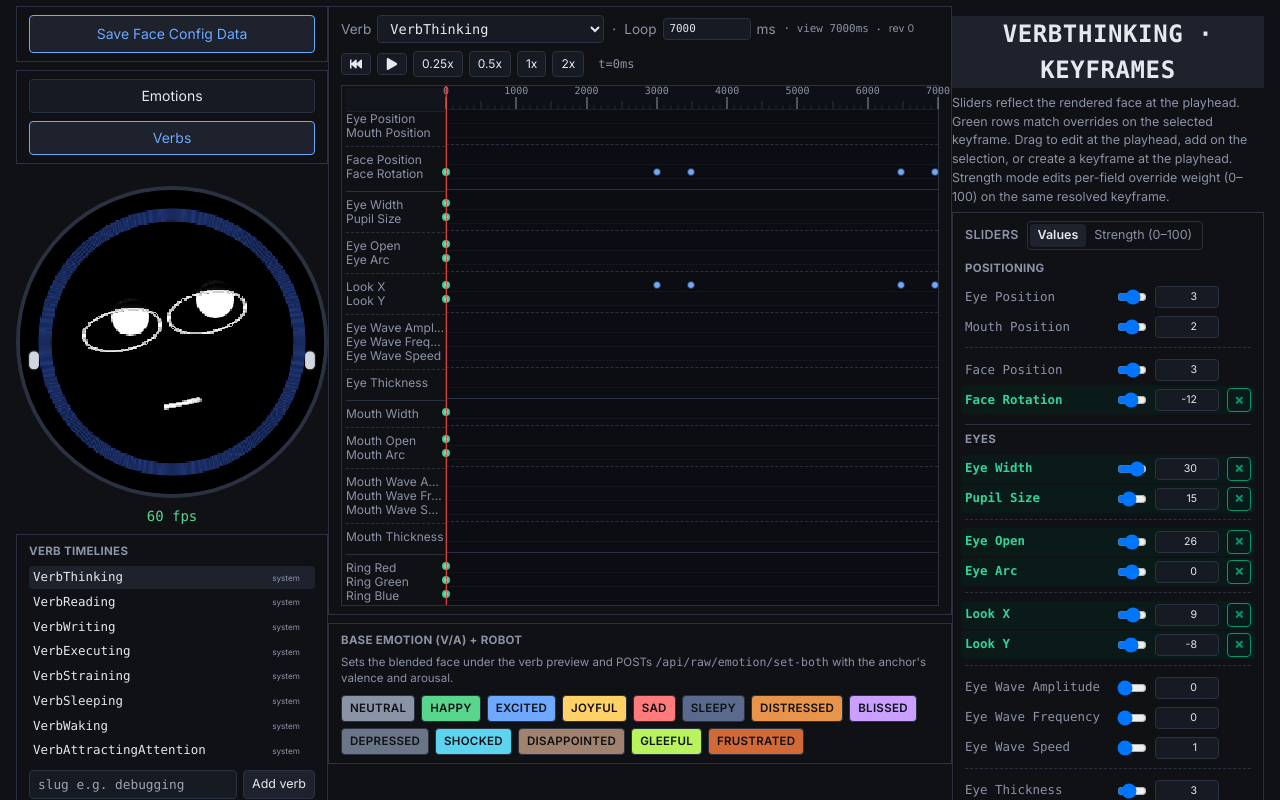
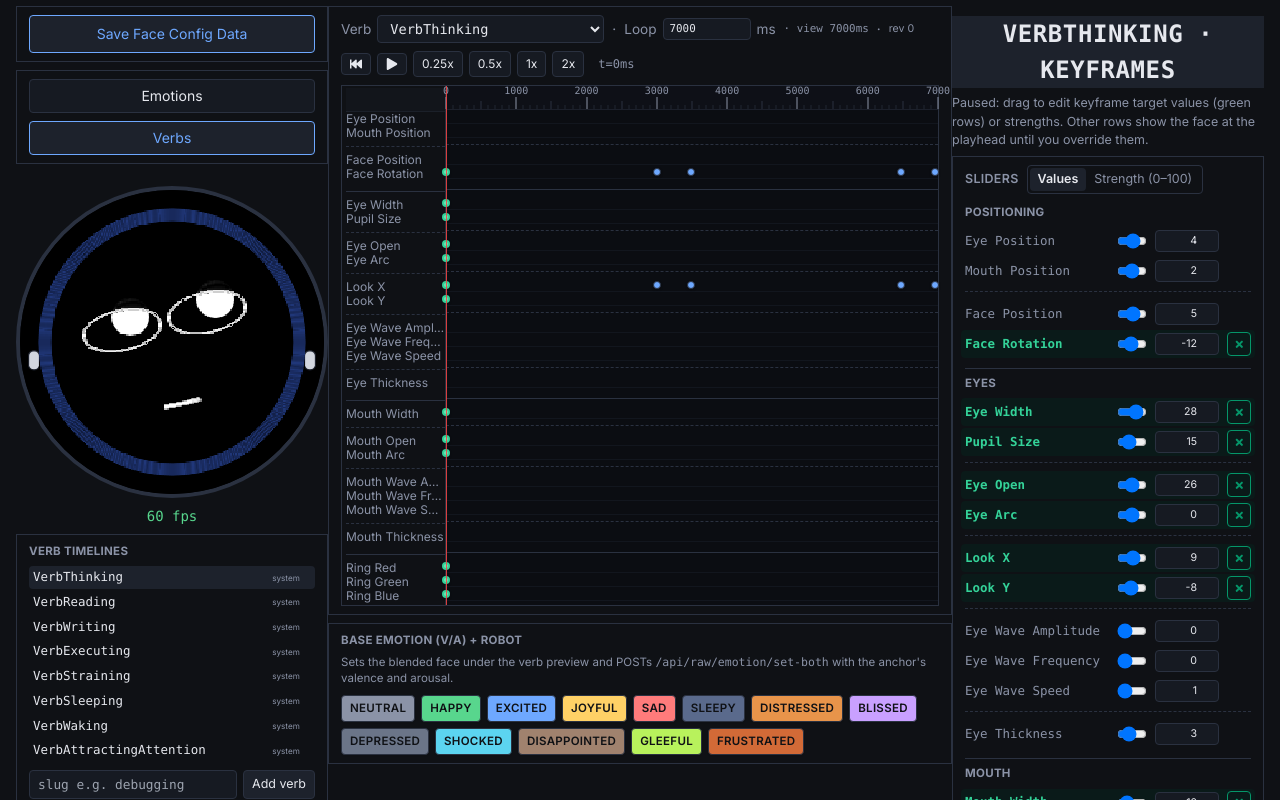
Before and after one commit to lachlansleight/claude-code-wrapper, a Next.js app in the folder face-editor/: page / in a window 1280 px wide. Both pictures are taken after a click on the button "Verbs". Shown: the top 800 px of the page. Built offline with nearby package versions, Linux system fonts and the light colour scheme.

Commit message:
fix: Ensure keyframe inspector works while both playing and paused

```diff
--- a/face-editor/src/app/_components/face-editor/FaceSimulator.tsx
+++ b/face-editor/src/app/_components/face-editor/FaceSimulator.tsx
@@ -131,6 +131,7 @@ function FaceSimulatorInner({ fc }: { fc: FrameController }) {
     }));
 
     const verbTimelineMode = simulatorMode === "verbTimeline";
+    const verbTimelinePlaying = verbPlaySpeed !== 0;
 
     const verbEnum = useMemo(
         () => fc.expressionIndex(verbTimelineName) as Expression,
@@ -342,8 +343,22 @@ function FaceSimulatorInner({ fc }: { fc: FrameController }) {
         setVerbSelectedKeyframe(found);
     }, [verbTimelineMode, verbTab, verbPlayheadMs, timelineRev]);
 
+    /** Paused: snapshot rendered face when playhead / selection / timeline changes. */
     useEffect(() => {
-        if (!verbTimelineMode) return;
+        if (!verbTimelineMode || verbTimelinePlaying) return;
+        setVerbLiveParams({ ...fc.params() });
+    }, [
+        verbTimelineMode,
+        verbTimelinePlaying,
+        verbPlayheadMs,
+        verbSelectedKeyframe,
+        timelineRev,
+        fc,
+    ]);
+
+    /** Playing: sliders follow rendered face every frame. */
+    useEffect(() => {
+        if (!verbTimelineMode || !verbTimelinePlaying) return;
         let raf = 0;
         const tick = () => {
             setVerbLiveParams({ ...fc.params() });
@@ -351,7 +366,7 @@ function FaceSimulatorInner({ fc }: { fc: FrameController }) {
         };
         raf = requestAnimationFrame(tick);
         return () => cancelAnimationFrame(raf);
-    }, [verbTimelineMode, fc, timelineRev, verbPlayheadMs]);
+    }, [verbTimelineMode, verbTimelinePlaying, fc, timelineRev]);
 
     useEffect(() => {
         const id = window.setInterval(() => {
@@ -610,7 +625,8 @@ function FaceSimulatorInner({ fc }: { fc: FrameController }) {
                             verbName={verbTimelineName}
                             tab={verbTab}
                             timelineRev={timelineRev}
-                            params={verbLiveParams}
+                            renderedParams={verbLiveParams}
+                            isPlaying={verbTimelinePlaying}
                             playheadMs={verbPlayheadMs}
                             selectedKeyframeIndex={verbSelectedKeyframe}
                             highlightFields={keyframeHighlightFields}
--- a/face-editor/src/app/_components/face-editor/KeyframeInspector.tsx
+++ b/face-editor/src/app/_components/face-editor/KeyframeInspector.tsx
@@ -8,6 +8,7 @@ import {
     applySliderToVerbTimeline,
     applyStrengthSliderToVerbTimeline,
     keyframeStrengthFaceParams,
+    keyframeValueFaceParams,
     removeOverrideFromKeyframe,
     resolveVerbSliderKeyframeIndex,
 } from "../../_lib/face-engine/verbTimelineEdit";
@@ -25,7 +26,9 @@ export function KeyframeInspector({
     tab,
     /** Bumps when `tab` is mutated in place so derived memo (strength rows) recomputes. */
     timelineRev,
-    params,
+    /** Rendered face at playhead — live while playing, snapshotted when paused. */
+    renderedParams,
+    isPlaying,
     playheadMs,
     selectedKeyframeIndex,
     highlightFields,
@@ -34,7 +37,8 @@ export function KeyframeInspector({
     verbName: string;
     tab: MutableVerbTimeline | undefined;
     timelineRev: number;
-    params: FaceParams;
+    renderedParams: FaceParams;
+    isPlaying: boolean;
     playheadMs: number;
     selectedKeyframeIndex: number | null;
     highlightFields: ReadonlySet<ParamField>;
@@ -47,6 +51,11 @@ export function KeyframeInspector({
         [tab, playheadMs, selectedKeyframeIndex, timelineRev]
     );
 
+    const valueParams = useMemo(() => {
+        if (isPlaying || !tab) return renderedParams;
+        return keyframeValueFaceParams(tab, editKeyframeIdx, renderedParams);
+    }, [isPlaying, tab, editKeyframeIdx, renderedParams, timelineRev]);
+
     const strengthParams = useMemo(
         () => (tab ? keyframeStrengthFaceParams(tab, editKeyframeIdx) : zeroFaceParams()),
         [tab, editKeyframeIdx, timelineRev]
@@ -58,18 +67,21 @@ export function KeyframeInspector({
                 {verbName} · keyframes
             </h3>
             <p className="mb-1.5 text-[0.78em] text-face-muted">
-                Sliders reflect the rendered face at the playhead. Green rows match overrides on the
-                selected keyframe. Drag to edit at the playhead, add on the selection, or create a
-                keyframe at the playhead. Strength mode edits per-field override weight (0–100) on
-                the same resolved keyframe.
+                {isPlaying
+                    ? "Playing: sliders follow the rendered face at the playhead."
+                    : "Paused: drag to edit keyframe target values (green rows) or strengths. Other rows show the face at the playhead until you override them."}
             </p>
             <Panel>
                 <ParamSliderGrid
                     sliderMode={sliderMode}
                     onSliderModeChange={setSliderMode}
-                    params={sliderMode === "value" ? params : strengthParams}
+                    params={sliderMode === "value" ? valueParams : strengthParams}
                     highlightFields={highlightFields}
-                    removeColumn={{
+                    disabled={isPlaying}
+                    removeColumn={
+                        isPlaying
+                            ? undefined
+                            : {
                                   removeableFields:
                                       tab !== undefined && selectedKeyframeIndex !== null
                                           ? highlightFields
@@ -84,9 +96,10 @@ export function KeyframeInspector({
                                       );
                                       onTimelineMutated();
                                   },
-                    }}
+                              }
+                    }
                     onFieldChange={(field, v) => {
-                        if (!tab) return;
+                        if (!tab || isPlaying) return;
                         const fi = fieldIndexFromParamField(field);
                         if (sliderMode === "value") {
                             applySliderToVerbTimeline(tab, {
@@ -101,7 +114,7 @@ export function KeyframeInspector({
                                 selectedKeyframeIndex,
                                 field: fi,
                                 strength: v,
-                                fallbackTargetValue: params[field] ?? 0,
+                                fallbackTargetValue: renderedParams[field] ?? 0,
                             });
                         }
                         onTimelineMutated();
--- a/face-editor/src/app/_components/face-editor/ParamSliderGrid.tsx
+++ b/face-editor/src/app/_components/face-editor/ParamSliderGrid.tsx
@@ -14,6 +14,7 @@ export function ParamSliderGrid({
     onSliderModeChange,
     highlightFields,
     removeColumn,
+    disabled = false,
 }: {
     params: FaceParams;
     onFieldChange: (field: ParamField, value: number) => void;
@@ -25,6 +26,8 @@ export function ParamSliderGrid({
         removeableFields: ReadonlySet<ParamField>;
         onRemove: (field: ParamField) => void;
     };
+    /** When true, sliders are read-only (e.g. follow playhead while timeline is playing). */
+    disabled?: boolean;
 }) {
     const gridCols = removeColumn
         ? "grid-cols-[9rem_1fr_4rem_1.5rem]"
@@ -107,11 +110,12 @@ export function ParamSliderGrid({
                                         </label>
                                         <input
                                             type="range"
-                                            className={`w-full border-0 bg-transparent p-0 ${reversed && !strengthMode ? "[direction:rtl]" : ""}`}
+                                            className={`w-full border-0 bg-transparent p-0 ${reversed && !strengthMode ? "[direction:rtl]" : ""} ${disabled ? "opacity-60" : ""}`}
                                             min={min}
                                             max={max}
                                             step={step}
                                             value={params[fk] ?? 0}
+                                            disabled={disabled}
                                             onChange={e => {
                                                 const v =
                                                     step < 1
@@ -125,8 +129,9 @@ export function ParamSliderGrid({
                                             min={min}
                                             max={max}
                                             step={step}
-                                            className="w-full rounded border border-face-border bg-face-panel px-1.5 py-0.5 text-right text-[0.85em] font-inherit text-face-text"
+                                            className="w-full rounded border border-face-border bg-face-panel px-1.5 py-0.5 text-right text-[0.85em] font-inherit text-face-text disabled:opacity-60"
                                             value={params[fk] ?? 0}
+                                            disabled={disabled}
                                             onChange={e => {
                                                 const v =
                                                     step < 1
--- a/face-editor/src/app/_lib/face-engine/verbTimelineEdit.ts
+++ b/face-editor/src/app/_lib/face-engine/verbTimelineEdit.ts
@@ -101,6 +101,30 @@ export function keyframeStrengthFaceParams(
         if (s < 0) s = 0;
         if (s > 100) s = 100;
         out[pf] = s;
+    }
+    return out;
+}
+
+/**
+ * Paused inspector values: `fallback` for fields without an active override on the
+ * keyframe, `targetValue` for fields that have one (strength &gt; 0).
+ */
+export function keyframeValueFaceParams(
+    tab: MutableVerbTimeline,
+    keyframeIndex: number | null,
+    fallback: FaceParams
+): FaceParams {
+    const out = { ...fallback };
+    if (keyframeIndex === null) return out;
+    const kf = tab.keyframes[keyframeIndex];
+    if (!kf) return out;
+    const n = Math.min(kf.override_count, kf.overrides.length);
+    for (let i = 0; i < n; i++) {
+        const o = kf.overrides[i]!;
+        if (o.strength <= 0) continue;
+        const pf = paramFieldFromFieldIndex(o.field);
+        if (!pf) continue;
+        out[pf] = o.targetValue;
     }
     return out;
 }
```
Lines whose indentation alone changed are shown as unchanged.
